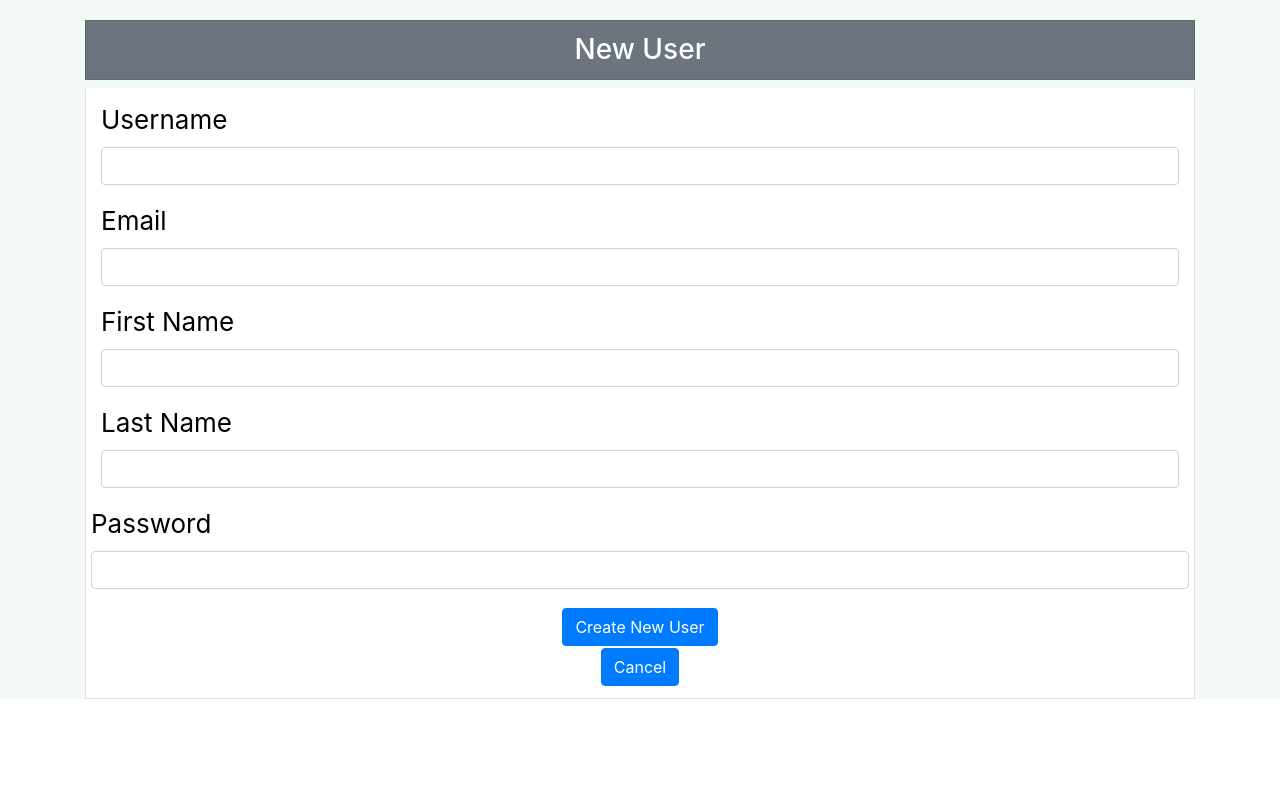
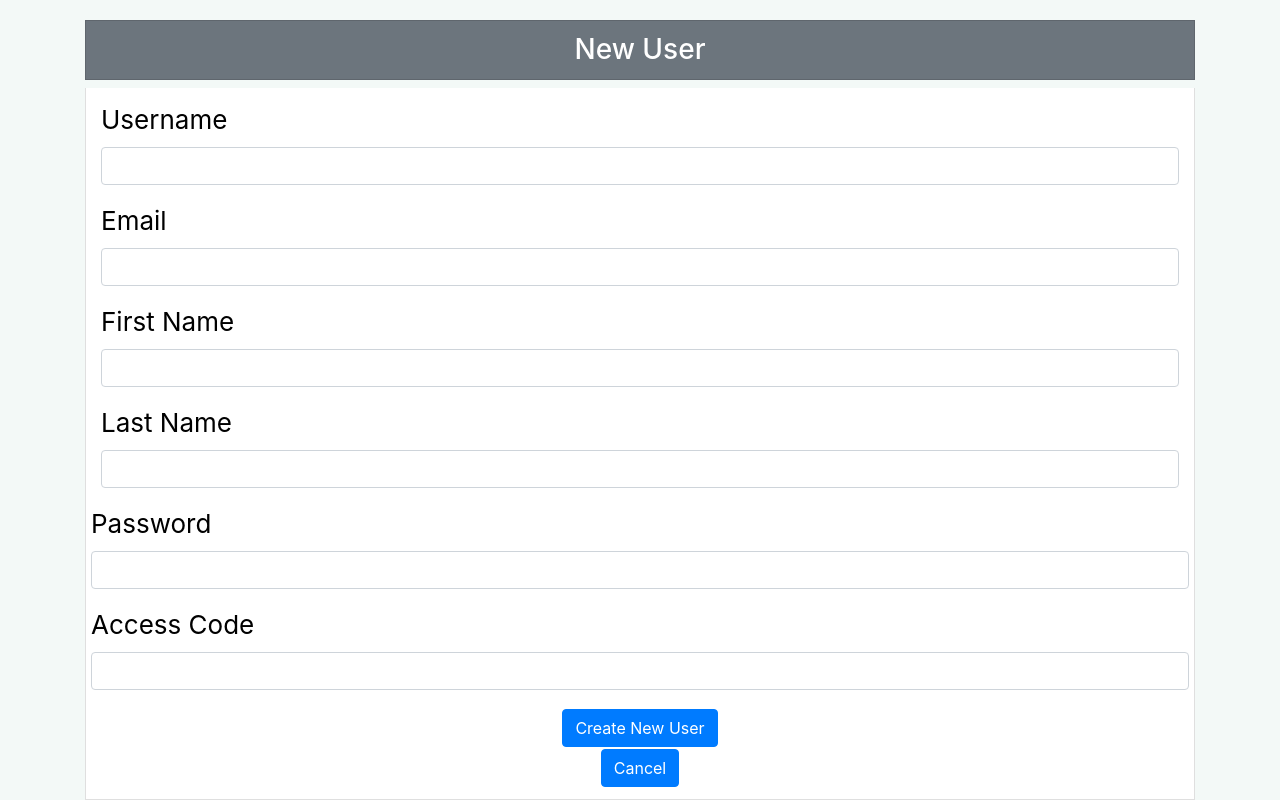
Before and after one commit to liamlows/LOCAL_Sample_Docker-Compose_Project, a React (Create React App) app in the folder frontend/: page /newuser in a window 1280 px wide. Shown: the part 300-1100 px from the top of the page. Before the commit the page ends 999 px from the top, so only its background shows below. Built offline with nearby package versions, Linux system fonts and the light colour scheme.

Commit message:
login requires access code

```diff
--- a/frontend/src/newuser.jsx
+++ b/frontend/src/newuser.jsx
@@ -8,10 +8,14 @@ export class NewUser extends React.Component{
              first: '',
              last: '',
              password: '',
-             email: ''
+             email: '',
+             accessCode:'',
+             failed: ''
            };
 
            createUser = (e) => {
+             if(this.state.accessCode === 'ACCESSCODE')
+             {
              axios.post('http://localhost:8000/users',{
                username:this.state.username,
                passwd:this.state.password,
@@ -21,7 +25,12 @@ export class NewUser extends React.Component{
              }).then(
                res => {
                  console.log(res);
+                 this.setState({failed: 'no'});
                });
+             }
+             else{
+               this.setState({failed: 'yes'});
+             }
            }
 
     render(){
@@ -80,14 +89,38 @@ export class NewUser extends React.Component{
                                 onChange={e => this.setState({ password: e.target.value })}/>
 
                     </div>
+                    <div className="form-group row">
+                        <label htmlFor="city">Access Code</label>
+                        <input type="text"
+                            id="accessCode"
+                            name="accessCode"
+                            className="form-control"
+                            value={this.state.accessCode}
+                            onChange={e => this.setState({ accessCode: e.target.value })}/>
 
-                    <Link to='/login'><button type="button" className="btn btn-primary" onClick={ () => this.createUser() }>Create New User</button></Link>
+                </div>
+
+                    <button type="button" className="btn btn-primary" onClick={ () => this.createUser() }>Create New User</button>
                     <div>
-                    <Link to='/inventory'><button type="button" className="btn btn-primary">Cancel</button></Link>
+                    <Link to='/login'><button type="button" className="btn btn-primary">Cancel</button></Link>
+                    </div>
                     </div>
 
+                    { (() => {
+                      if(this.state.failed === "yes"){
+                        return(
+                          <p>Failed to create an account, invalid access code</p>
+                        )}
+                      if(this.state.failed === "no"){
+                        return(
+                          <div>
+                          <p>Account Successfully Created</p>
+                          <Link to='/login'><button type="button" className="btn btn-primary">Click Here to Login</button></Link>
+                          </div>
+                        )
+                        }
+                    } ) ()}
 
-                    </div>
                 </form>
             );
         }
```
